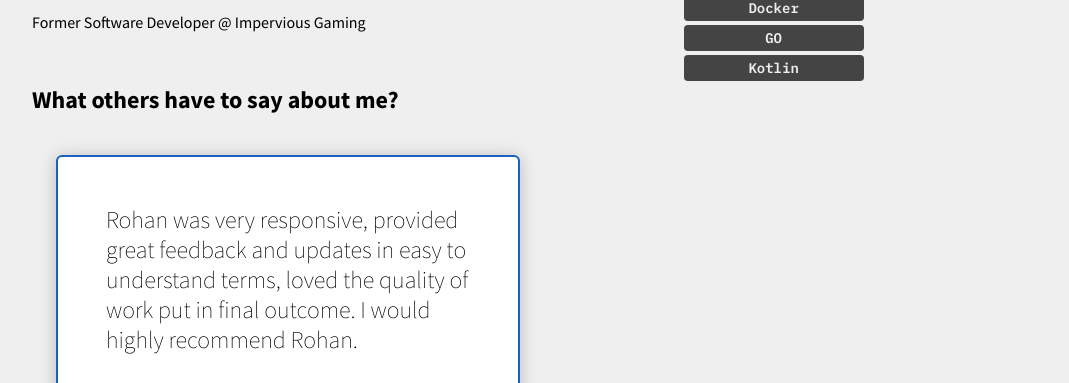
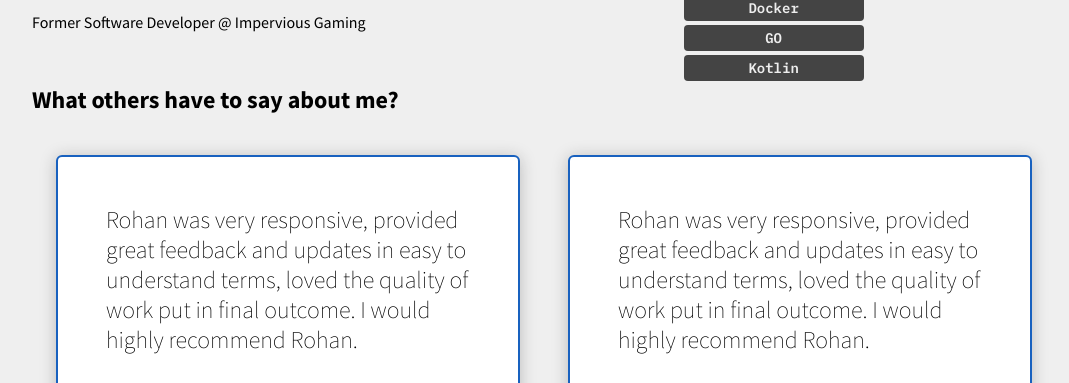
Before and after one commit to rohmishra/personal_website_alt, a website: page index.html in a window 1280 px wide. Shown: the part 1242-1625 px from the top of the page, without its empty margins (96-1165 px from the left). Drawn offline with nearby package versions, Linux system fonts and the light colour scheme; files that its build step writes are made by us from their sources.

Commit message:
css: Use recc-card layout css

```diff
--- a/styles/index.scss
+++ b/styles/index.scss
@@ -7,6 +7,7 @@
 
 @import 'default'; // Use default style for website
 @import 'index/about-me'; // about me component
+@import 'index/recc-cards.scss'; // Reccomendation card area styling
 @import 'index/contact-me'; // Contact me component
 
 #repo_website {
```
